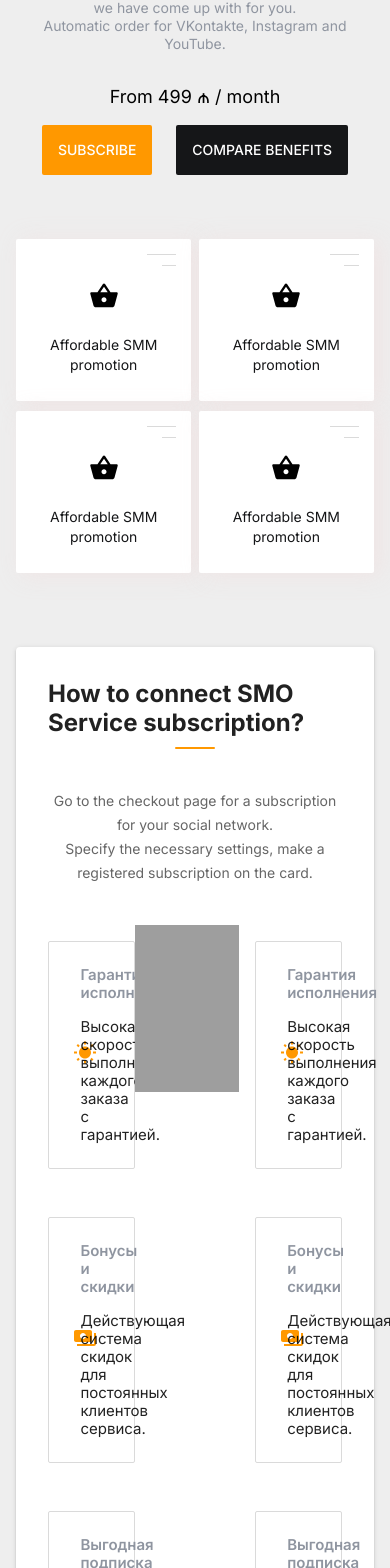
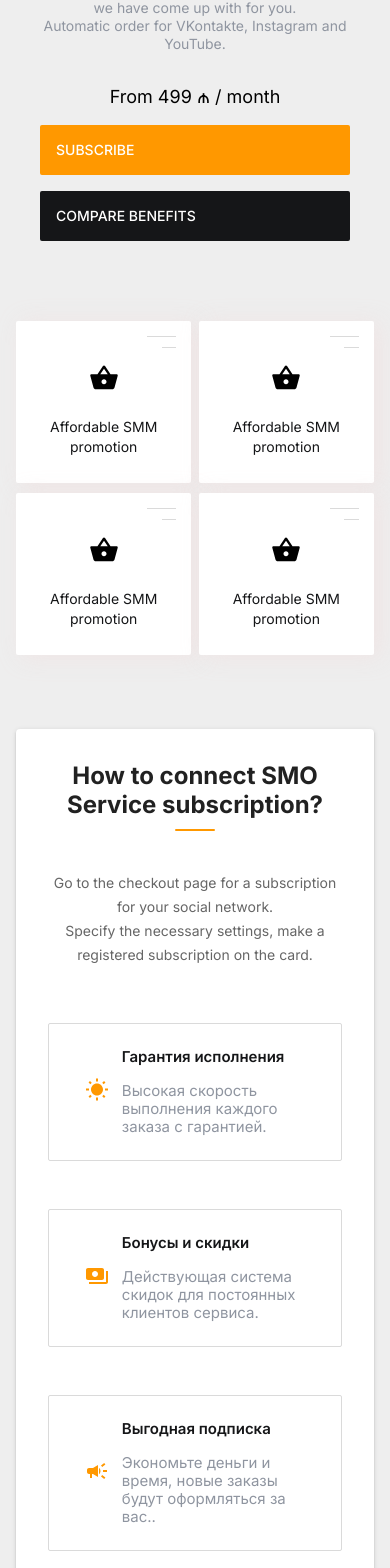
Before and after one commit to vusales/flegriseo, a Next.js app: page /likeForSubscriptions in a window 390 px wide. Shown: the part 357-1925 px from the top of the page. Built offline with nearby package versions, Linux system fonts and the light colour scheme; grey boxes are pictures that could not be loaded.

Commit message:
subscriptions responsive

```diff
--- a/components/IconRightCardComponent/index.module.scss
+++ b/components/IconRightCardComponent/index.module.scss
@@ -24,22 +24,16 @@
         &:last-child {
             width: 80%;
 
-
             >p {
                 @include text;
                 font-size: 15px;
+                color:$infotext;
 
                 &:first-child{
                     font-weight: 600;
                     margin-bottom: 16px;
                     color:$text;
                 }
-                &:first-child{
-                    color: $infotext;
-
-                }
-
-
             }
         }
     }
--- a/pages/likeForSubscriptions/index.js
+++ b/pages/likeForSubscriptions/index.js
@@ -20,6 +20,7 @@ import TableHead from '@mui/material/TableHead';
 import TableRow from '@mui/material/TableRow';
 import CheckIcon from '@mui/icons-material/Check';
 import CloseIcon from '@mui/icons-material/Close';
+import { DesktopTablet , Desktop } from "../../ui/Breakpoints";
 
 
 
@@ -105,7 +106,6 @@ const LikeForSubscriptions = () => {
         <CommonLayout>
             <Container >
                 <Grid container>
-
                     <Grid item  xs={12}>
                         <div className={styles.banner}>
                             <p>Increasing activity and statistics</p>
@@ -145,7 +145,7 @@ const LikeForSubscriptions = () => {
                                     </div>
                                 </Grid>
 
-                                <Grid item xs={4}>
+                                <Grid item xs={12} md={12} lg={4}>
                                     <Grid container flexDirection="column" spacing={2}>
                                         {
                                             demoData.map((item , index)=>
@@ -155,15 +155,15 @@ const LikeForSubscriptions = () => {
                                         }
                                     </Grid>
                                 </Grid>
-
-                                <Grid item xs={4} >
+                                <Desktop>
+                                    <Grid item xs={12} md={12} lg={4} >
                                         <Grid container flexDirection="column" spacing={2} justifyContent="center" alignItems="center" >
                                             <Image src="/subscription.png"  height={500} width={310} alt="subscription image"/>
-
                                         </Grid>
                                     </Grid>
+                                </Desktop>
 
-                                <Grid item xs={4}>
+                                <Grid item xs={12} md={12} lg={4}>
                                     <Grid container flexDirection="column" spacing={2}>
                                         {
                                             demoData.map((item , index)=>
@@ -200,6 +200,7 @@ const LikeForSubscriptions = () => {
                                                     <TableCell align="center" className={styles.tableTitle}>Regular promotion</TableCell>
                                                 </TableRow>
                                             </TableHead>
+                                            <TableBody>
                                                 {
                                                     rows.map(
                                                         (item)=>(
@@ -215,11 +216,12 @@ const LikeForSubscriptions = () => {
                                                         )
                                                     )
                                                 }
+                                            </TableBody>
                                         </Table>
                                     </TableContainer>
                                     <div style={{width:"100%" , padding:24 , textAlign:"center"}}>
                                         <Link href="/">
-                                            <a className={styles.button} style={{backgroundColor:"#ff9800"}}>Subscribe</a>
+                                            <a className={styles.subscribe}>Subscribe</a>
                                         </Link>
                                     </div>
                                 </Grid>
@@ -239,13 +241,13 @@ const LikeForSubscriptions = () => {
                                 </Grid>
                                 <Grid item xs={12} mb={2}>
                                     <div className={styles.titleCon} >
-                                        <p className={styles.infoText}>Take advantage of the special offer from SMOService!</p>
+                                        <p className={styles.infoText}>Take advantage of the special offer from FLESMO Service!</p>
                                     </div>
                                 </Grid>
 
                                 {
                                         againDemo.map((item , index)=>(
-                                        <Grid item xs={4}  key={index}>
+                                        <Grid item xs={12} md={4} key={index}>
                                             <div
                                             className={styles.exclusiveItem}
                                             >
@@ -253,7 +255,7 @@ const LikeForSubscriptions = () => {
                                                 <p>{item.description}</p>
                                                 <div style={{width:"100%" , padding:"24px 0",}}>
                                                     <Link href={item.link}>
-                                                        <a className={styles.button} style={{backgroundColor:"#ff9800"}}>Subscribe</a>
+                                                        <a className={styles.subscribe}>Subscribe</a>
                                                     </Link>
                                                 </div>
                                             </div>
--- a/pages/likeForSubscriptions/index.module.scss
+++ b/pages/likeForSubscriptions/index.module.scss
@@ -42,6 +42,12 @@
 
 .buttonContainer {
     @include center ;
+
+
+    @include breakpoint-down("small"){
+        width: 100%;
+        flex-direction: column;
+    }
 }
 .button {
     @include text;
@@ -54,6 +60,12 @@
     margin-right: 24px;
     font-weight: 500;
 
+    @include breakpoint-down("small"){
+        width: 100%;
+        margin-bottom: 16px;
+        margin-right: 0;
+    }
+
     &:hover {
         background-color: $buttonhover;
     }
@@ -61,14 +73,10 @@
     &:last-child {
         background-color:  $text ;
         margin-right: 0px;
-
-
         &:hover {
             background-color: $black;
         }
-
     }
-
 }
 
 .papper {
@@ -90,6 +98,9 @@
     }
 
     >h2{
+        @include breakpoint-down("small"){
+            text-align: center;
+        }
 
     }
 
@@ -133,10 +144,24 @@
             font-size: 16px;
         }
     }
+}
 
-    >.button {
-        &:hover {
-            background-color: $buttonhover;
-        }
+.subscribe {
+    @include text;
+    @include button ;
+    color: $main !important ;
+    text-transform: uppercase;
+    background-color:  $second ;
+    padding: 16px ;
+    border-radius: 2px;
+    font-weight: 500;
+
+    &:hover {
+        background-color: $buttonhover;
     }
+
+    @include breakpoint-down("small"){
+        width: 100%;
+    }
+
 }
```
Lines whose indentation alone changed are shown as unchanged.
